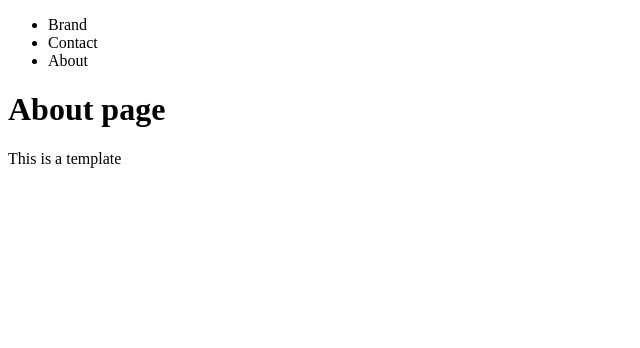
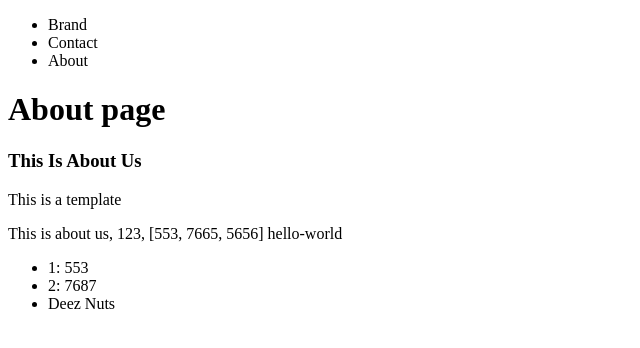
Before and after one commit to DifDebik/Django-project, a Django app: page /about/ in a window 1280 px wide. Shown: the top 348 px of the page, without its empty margins (0-640 px from the left). Run offline with Django 5.2, Linux system fonts and the light colour scheme.

Commit message:
Jinja template tags

```diff
--- a/trydjango/pages/views.py
+++ b/trydjango/pages/views.py
@@ -8,7 +8,15 @@ def home_view(request, *args, **kwargs):
     return render(request, 'home.html', {})
 
 def contact_view(request, *args, **kwargs):
+    my_context = {}
     return render(request, 'contact.html', {})
 
 def about_view(request, *args, **kwargs):
-    return render(request, 'about.html', {})
+    my_context = {
+        'title': 'This is about us',
+        'this is true': True,
+        'my_number': 123,
+        'my_list': [553, 7665, 5656],
+        'my_html': '<h1>Hello, World</h1>'
+    }
+    return render(request, 'about.html', my_context)
--- a/trydjango/templates/about.html
+++ b/trydjango/templates/about.html
@@ -2,5 +2,25 @@
 
 {% block content %}
 <h1>About page</h1>
+
+<h3>{{ title|capfirst|title }}</h3>
 <p>This is a template</p>
+
+<p>
+    {{ title }}, {{ my_number }}, {{ my_list }}
+    {{ my_html|safe|striptags|slugify }}
+</p>
+
+<ul>
+    {% for i in my_list %}
+        {% if i == 7665 %}
+            <li>{{ forloop.counter }}: {{ i|add:22 }}</li>
+        {% elif i == 5656 %}
+            <li>Deez Nuts</li>
+        {% else %}
+        <li>{{ forloop.counter }}: {{ i }}</li>
+        {% endif %}
+    {% endfor %}
+</ul>
+
 {% endblock %}
```
